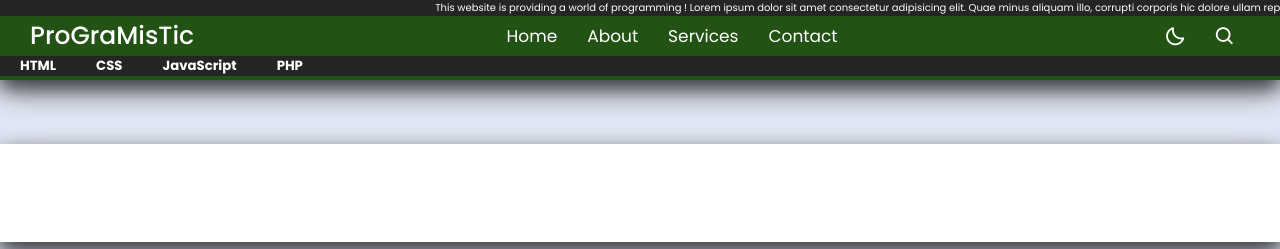
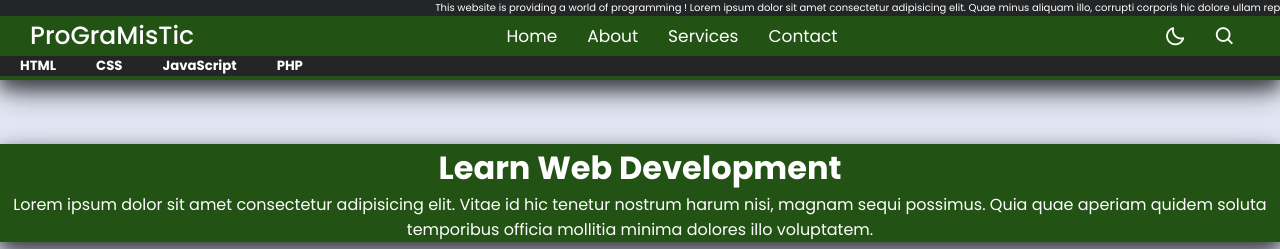
Before and after one commit to waji27/PROGRAMISTICS, a PHP site: page / in a window 1280 px wide; the page is wider, and only the part inside the window is pictured. Shown: the top 249 px of that part. Run offline with PHP 8.4, Linux system fonts and the light colour scheme.

Commit message:
minor changes

```diff
--- a/CSS/mainboard.css
+++ b/CSS/mainboard.css
@@ -1,5 +1,5 @@
 .mainboard {
-    background-color: var(--text-color);
+    background-color: var(--nav-color);
     box-shadow: 0 8px 16px 0 rgba(0, 0, 0, 0.5), 0 12px 30px 0 rgba(0, 0, 0, 0.5);
     /* border: 5px solid #ff0000; */
 }
```
Also changed, not shown: COMPONENTS/mainboard.php (line endings or trailing spaces).
